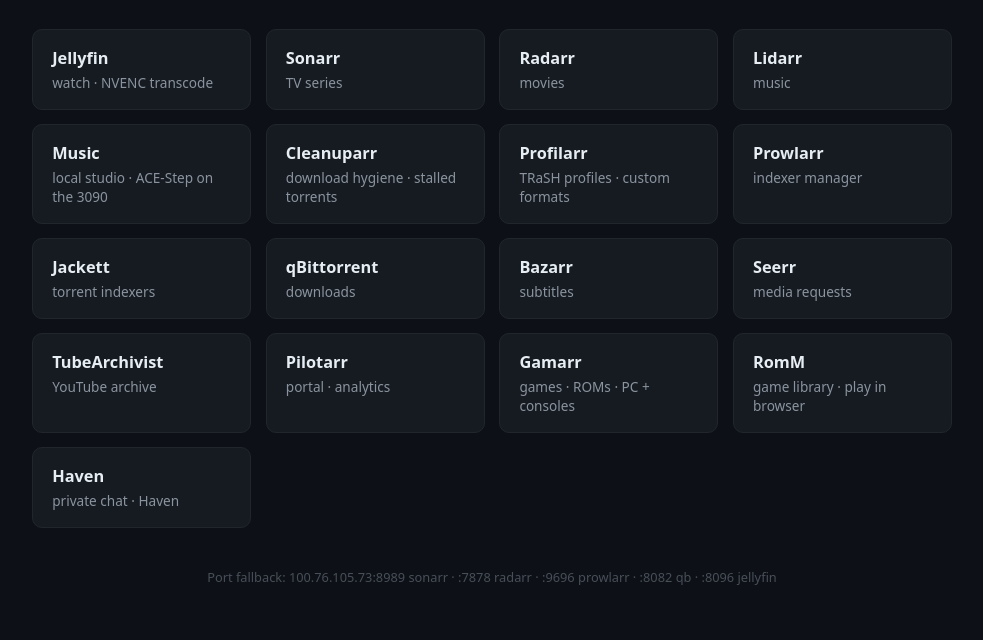
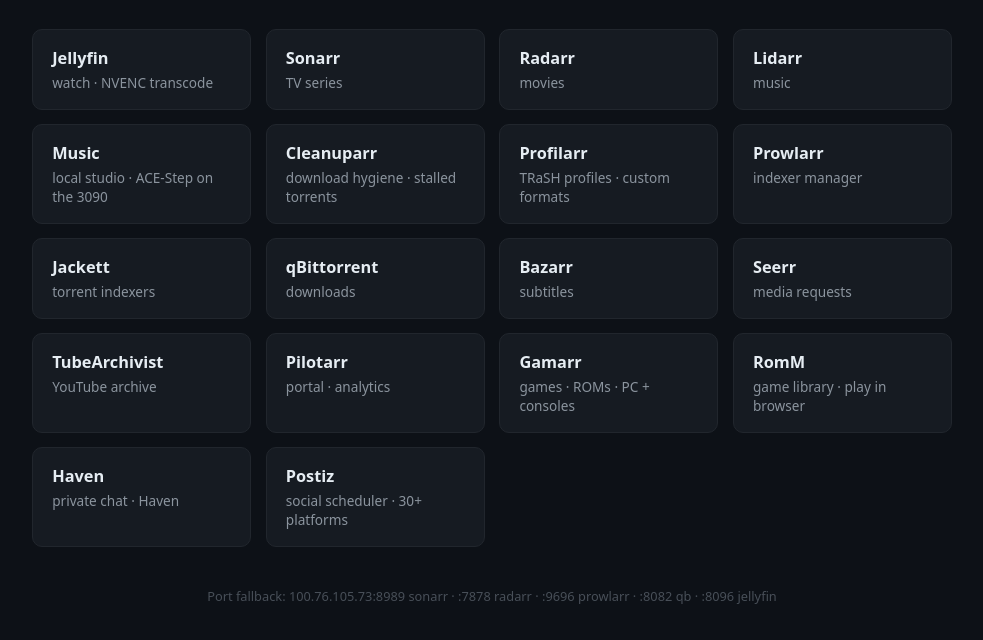
Before and after one commit to reverb256/homelab-ops, a plain HTML site: page lan-pages/pages/index.html in a window 1280 px wide. Shown: the part 120-760 px from the top of the page, without its empty margins (148-1131 px from the left). Drawn offline with Linux system fonts and the light colour scheme.

Commit message:
postiz.lan: unbound local-data record + media.lan portal card (#2)

```diff
--- a/lan-pages/pages/index.html
+++ b/lan-pages/pages/index.html
@@ -44,6 +44,7 @@
     <a class="card" href="https://gamarr.lan/"><div class="name">Gamarr</div><div class="desc">games &middot; ROMs &middot; PC + consoles</div></a>
     <a class="card" href="https://romm.lan/"><div class="name">RomM</div><div class="desc">game library &middot; play in browser</div></a>
     <a class="card" href="https://haven.lan/"><div class="name">Haven</div><div class="desc">private chat &middot; Haven</div></a>
+    <a class="card" href="https://postiz.lan/"><div class="name">Postiz</div><div class="desc">social scheduler &middot; 30+ platforms</div></a>
   </div>
   <footer>Port fallback: 100.76.105.73:8989 sonarr &middot; :7878 radarr &middot; :9696 prowlarr &middot; :8082 qb &middot; :8096 jellyfin</footer>
 </body>
```
Also changed, not shown: 1 other file.
